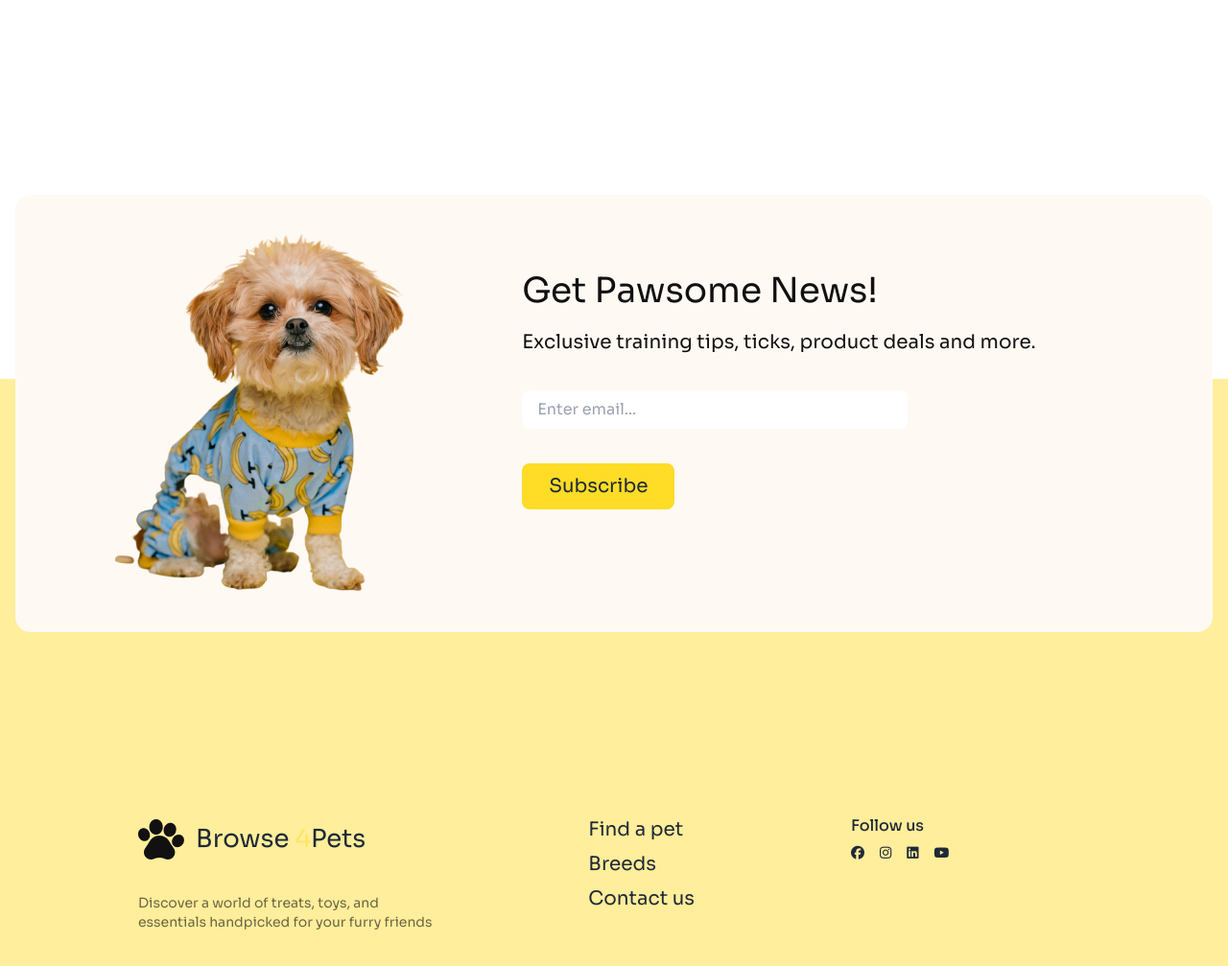
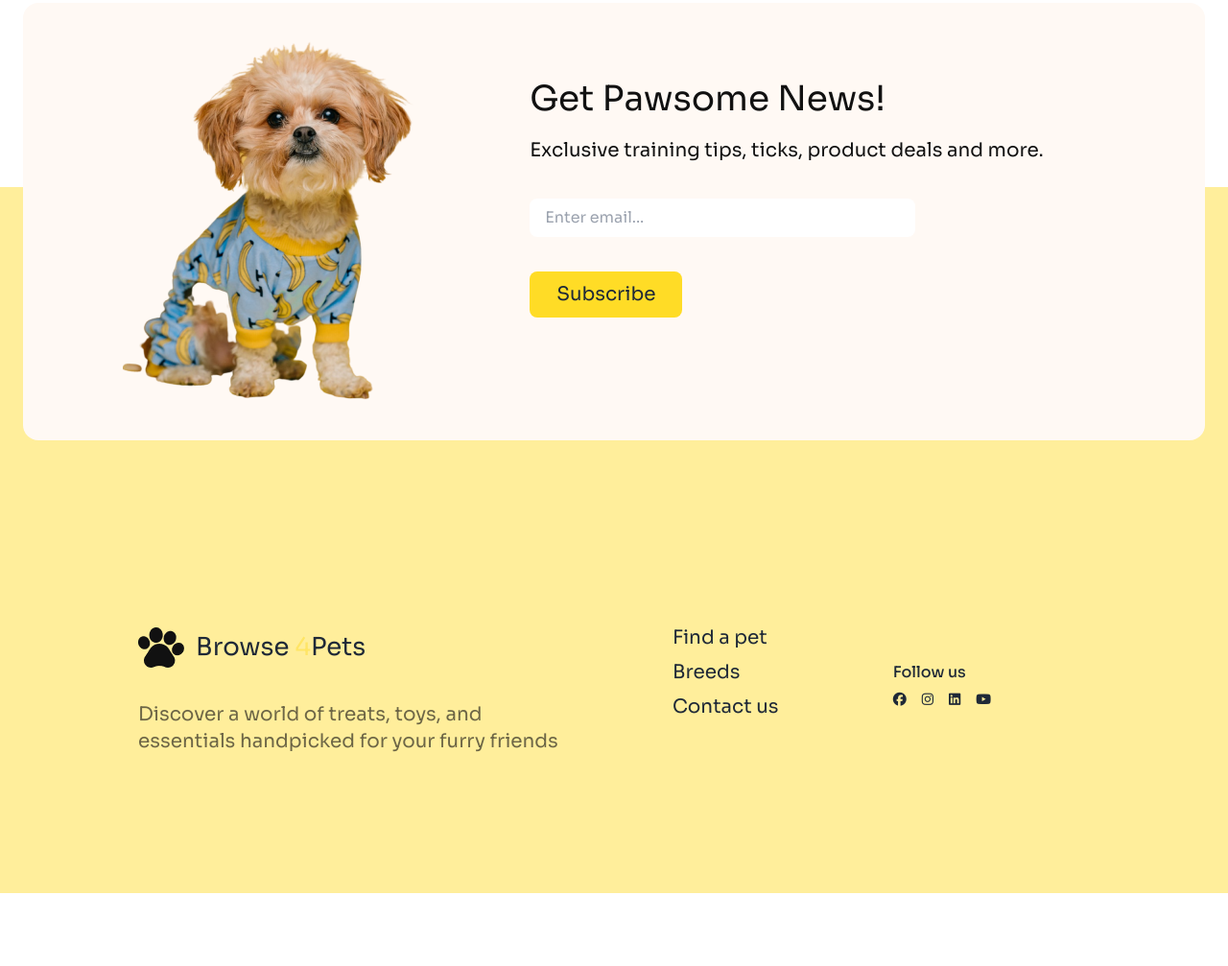
Before and after one commit to newaz2580/Assignment-03, a plain HTML site: page index.html in a window 1280 px wide. Shown: the part 3265-4272 px from the top of the page at 96% size. After the commit the page ends 4196 px from the top, so only its background shows below. Drawn offline with nearby package versions, Linux system fonts and the light colour scheme; a web font is replaced by a local one.

Commit message:
added some style

```diff
--- a/index.html
+++ b/index.html
@@ -315,9 +315,9 @@
     </main>
 
    <!-- footer section  -->
-    <section class="max-w-[1600px] mx-auto bg-[#ffdb2675] mt-[30rem] lg:mt[250px] flex items-center flex-col">
+    <section class="max-w-[1600px] mx-auto bg-[#ffdb2675] mt-[30rem] lg:mt-[280px] flex items-center flex-col">
       <section class="bg-[#FFF9F4] max-w-[1320px] rounded-2xl relative top-[-22rem] lg:-top-48 mx-2">
-        <div class="lg:flex lg:max-h-[491px] lg:gap-28 lg:mr-40 mb-6 px-6">
+        <div class="lg:flex lg:max-h-[491px] lg:gap-28 lg:mr-36 mb-6 px-6">
           <img class="lg:pl-20 pt-10" src="./c1-assets/cute-pet-mid.png" alt="" />
           <div class="mt-20 lg:text-left text-center">
             <h2 class="text-2xl lg:text-4xl text-[#111111] text-[adlam-display-font] mb-5">Get Pawsome News!</h2>
@@ -329,12 +329,12 @@
       </section>
 
       <footer class="footer text-base-content px-5 lg:px-36 mb-6 lg:mb-36">
-        <nav class="">
+        <nav>
           <div class="flex items-center">
             <img src="./c1-assets/logo-footer.png" alt="" />
             <h3 class="text-[26px] ml-3">Browse <span class="text-[#ffdb2675]">4</span>Pets</h3>
           </div>
-          <p class="text-[#1111119c] mt-6">
+          <p class="text-[#1111119c] text-xl mt-6">
             Discover a world of treats, toys, and <br />
             essentials handpicked for your furry
             friends
@@ -345,7 +345,7 @@
           <a class="text-xl">Breeds</a>
           <a class="text-xl">Contact us</a>
         </nav>
-        <nav>
+        <nav class="mt-10">
           <h6 class="text-[16px] font-medium">Follow us</h6>
           <div class="grid grid-flow-col gap-4">
             <a>
```
Also changed, not shown: c1-assets/cute-dog-small-mid.png (deleted).
